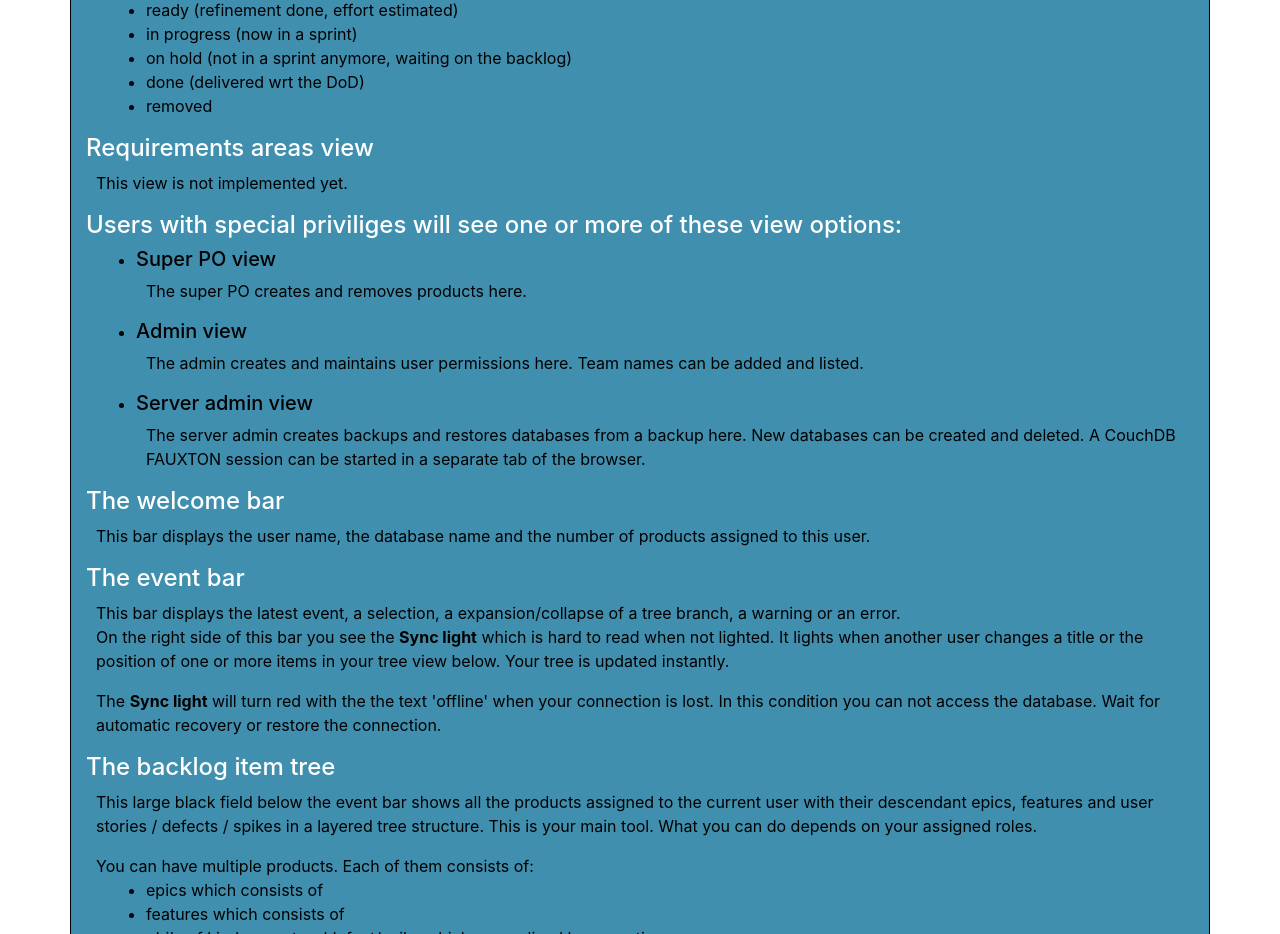
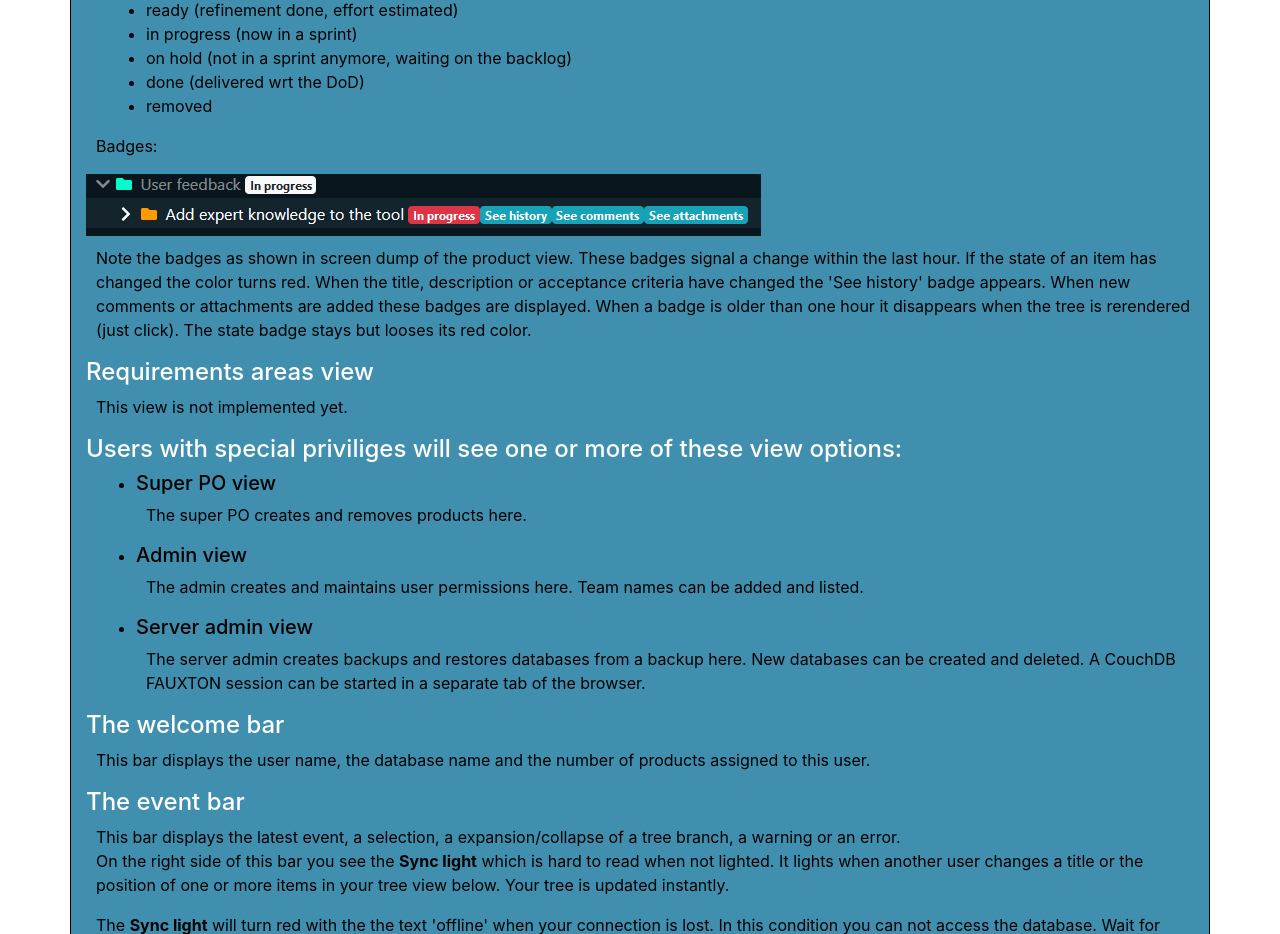
Before and after one commit to ErikVerheul/OneBacklog, a Vue app: page /userguide in a window 1280 px wide. Shown: the part 3300-4234 px from the top of the page. Built offline with nearby package versions, Linux system fonts and the light colour scheme.

Commit message:
Include documentation about the badges; update the screen dump

```diff
--- a/src/components/userguide/userguide.vue
+++ b/src/components/userguide/userguide.vue
@@ -65,6 +65,9 @@
 							<li>removed</li>
 						</ul>
 					</p>
+					<p>Badges:</p>
+					<b-img :src="require('./badges.png')" alt="Example badges" />
+					<p>Note the badges as shown in screen dump of the product view. These badges signal a change within the last hour. If the state of an item has changed the color turns red. When the title, description or acceptance criteria have changed the 'See history' badge appears. When new comments or attachments are added these badges are displayed. When a badge is older than one hour it disappears when the tree is rerendered (just click). The state badge stays but looses its red color.</p>
 				</div>
 				<div id="rv">
 					<h4>Requirements areas view</h4>
```
Also changed, not shown: example-screen.png, src/components/userguide/badges.png (added).
